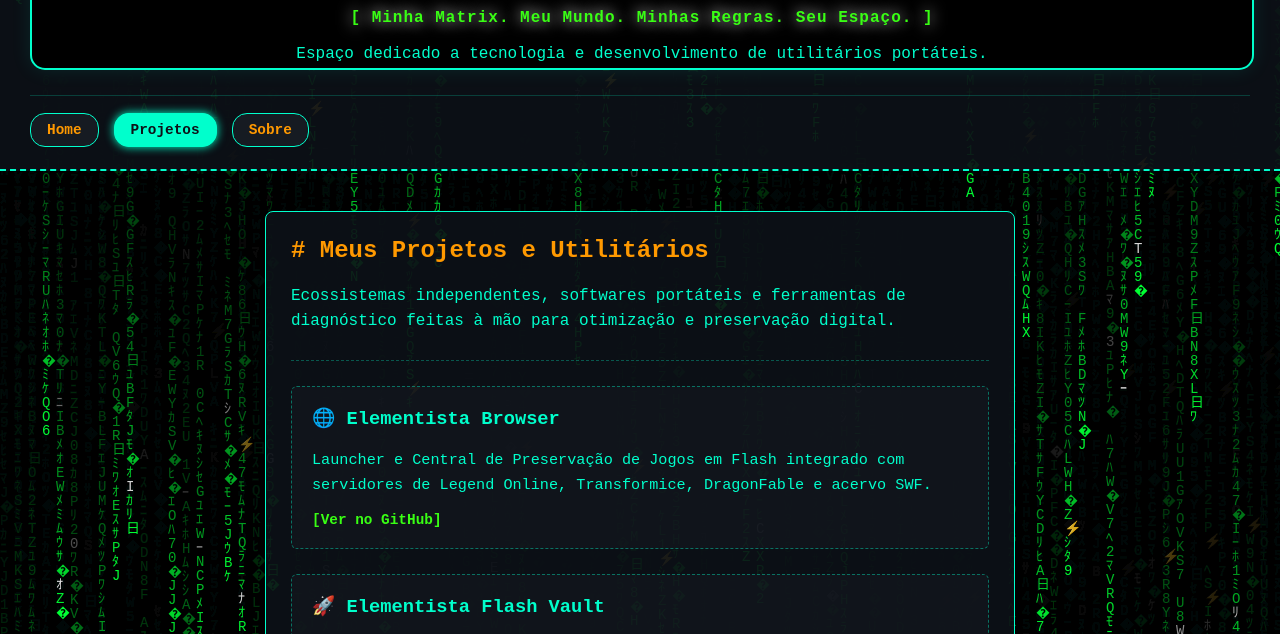
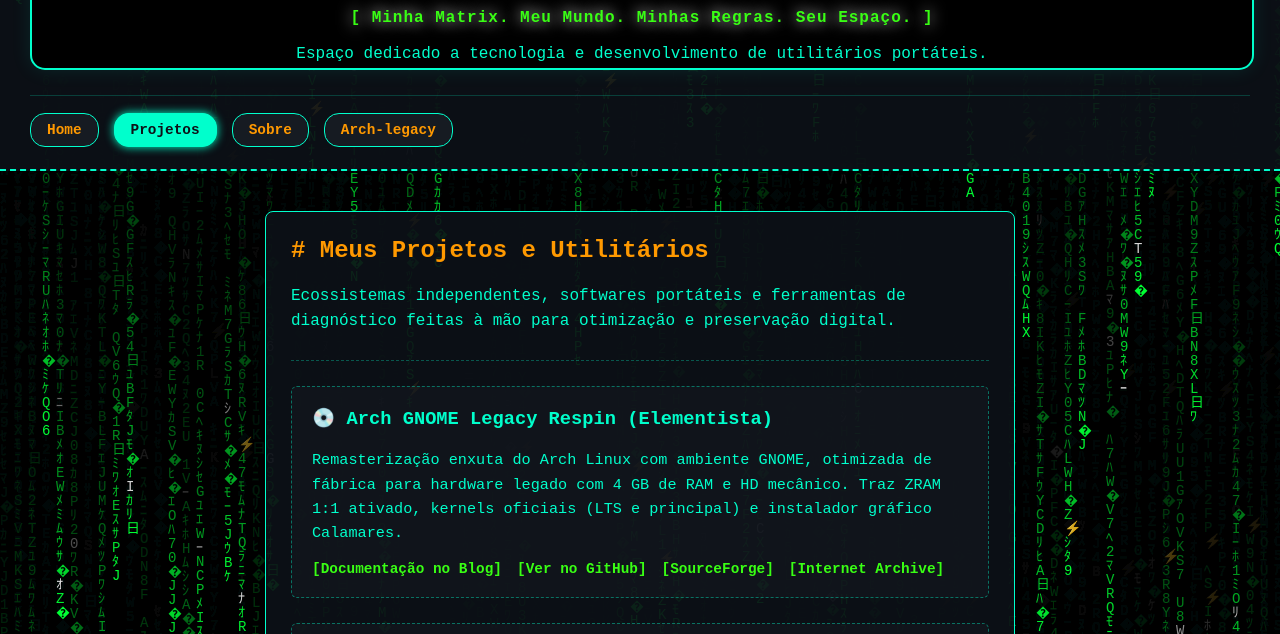
Before and after one commit to elementista/elementista.github.io, a plain HTML site: page projetos.html in a window 1280 px wide. Shown: the part 125-759 px from the top of the page. Drawn offline with Linux system fonts and the light colour scheme.

Commit message:
Add files via upload

```diff
--- a/projetos.html
+++ b/projetos.html
@@ -5,8 +5,8 @@
     <meta name="viewport" content="width=device-width, initial-scale=1.0">
 
     <!-- SEO Essencial para Buscadores -->
-    <title>Elementista | Tecnologia, Debloat e Código Aberto</title>
-    <meta name="description" content="Página oficial do Elementista. Um espaço independente dedicado a tecnologia, manutenção e diagnóstico de hardware, debloat, desenvolvimento de utilitários e preservação digital.">
+    <title>Elementista | Meus Projetos e Utilitários</title>
+    <meta name="description" content="Ecossistemas independentes, softwares portáteis e ferramentas de diagnóstico feitas à mão para otimização e preservação digital.">
     <meta name="robots" content="index, follow">
     <meta name="author" content="Elementista (Jorge)">
     <link rel="canonical" href="https://elementista.github.io/">
@@ -59,6 +59,7 @@
             <li><a href="index.html">Home</a></li>
             <li><a href="projetos.html" class="active">Projetos</a></li>
             <li><a href="sobre.html">Sobre</a></li>
+            <li><a href="arch-legacy.html">Arch-legacy</a></li>
         </ul>
     </nav>
 </header>
@@ -71,6 +72,20 @@
             <p>Ecossistemas independentes, softwares portáteis e ferramentas de diagnóstico feitas à mão para otimização e preservação digital.</p>
 
             <hr style="border: none; border-top: 1px dashed rgba(0, 255, 204, 0.3); margin: 25px 0;">
+
+            <!-- CARTÃO DO PROJETO: ARCH GNOME LEGACY RESPIN -->
+<div class="projeto-card" style="border: 1px dashed rgba(0, 255, 204, 0.4); padding: 20px; margin-bottom: 25px; border-radius: 6px; background-color: rgba(22, 27, 34, 0.5);">
+    <h3 style="color: #00ffcc; margin-top: 0;">💿 Arch GNOME Legacy Respin (Elementista)</h3>
+    <p style="font-size: 0.95rem; line-height: 1.6;">Remasterização enxuta do Arch Linux com ambiente GNOME, otimizada de fábrica para hardware legado com 4 GB de RAM e HD mecânico. Traz ZRAM 1:1 ativado, kernels oficiais (LTS e principal) e instalador gráfico Calamares.</p>
+
+    <div class="projeto-links" style="display: flex; flex-wrap: wrap; gap: 15px; margin-top: 15px;">
+        <a href="https://elementista.blogspot.com/p/arch-gnome-legacy-elementista.html" target="_blank" style="color: #39ff14; text-decoration: none; font-weight: bold; font-size: 0.9rem;">[Documentação no Blog]</a>
+        <a href="https://github.com/elementista/arch-gnome-legacy-elementista-x86_64" target="_blank" style="color: #39ff14; text-decoration: none; font-weight: bold; font-size: 0.9rem;">[Ver no GitHub]</a>
+        <a href="https://sourceforge.net/projects/arch-legacy-elementista/" target="_blank" style="color: #39ff14; text-decoration: none; font-weight: bold; font-size: 0.9rem;">[SourceForge]</a>
+        <a href="https://archive.org/details/arch-gnome-legacy-elementista-x86_64" target="_blank" style="color: #39ff14; text-decoration: none; font-weight: bold; font-size: 0.9rem;">[Internet Archive]</a>
+    </div>
+</div>
+
 
             <!-- CARTÃO DO PROJETO 1: ELEMENTISTA BROWSER -->
             <div class="projeto-card" style="border: 1px dashed rgba(0, 255, 204, 0.4); padding: 20px; margin-bottom: 25px; border-radius: 6px; background-color: rgba(22, 27, 34, 0.5);">
```
